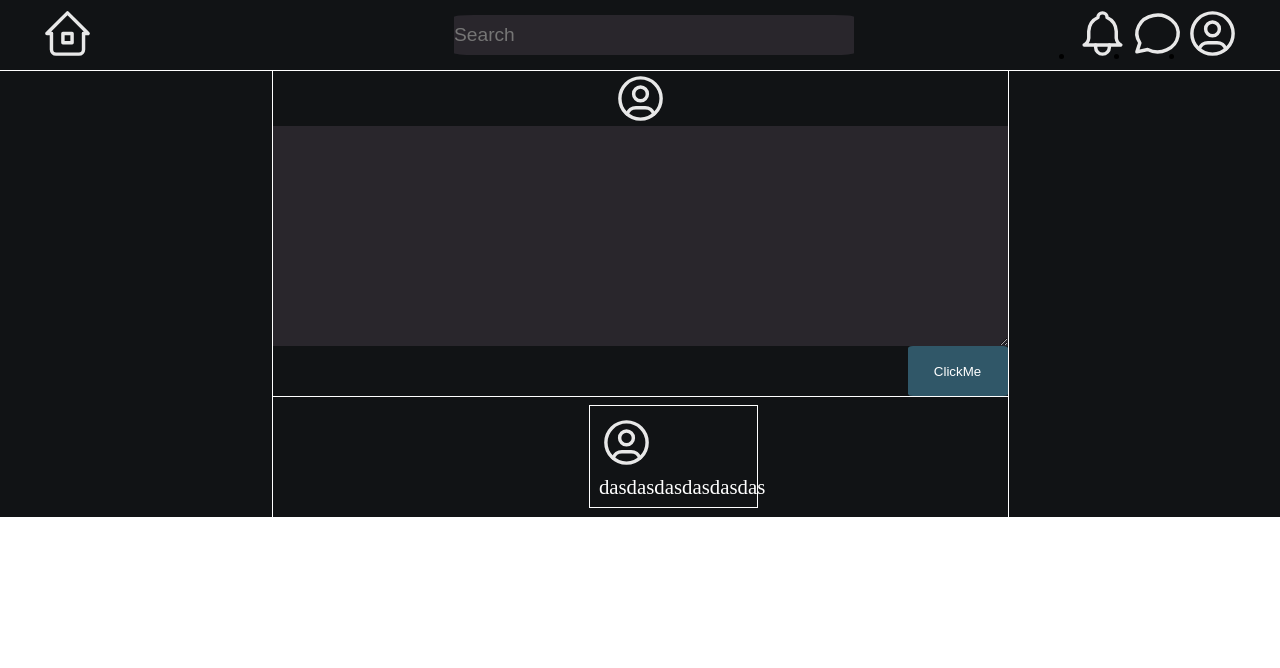
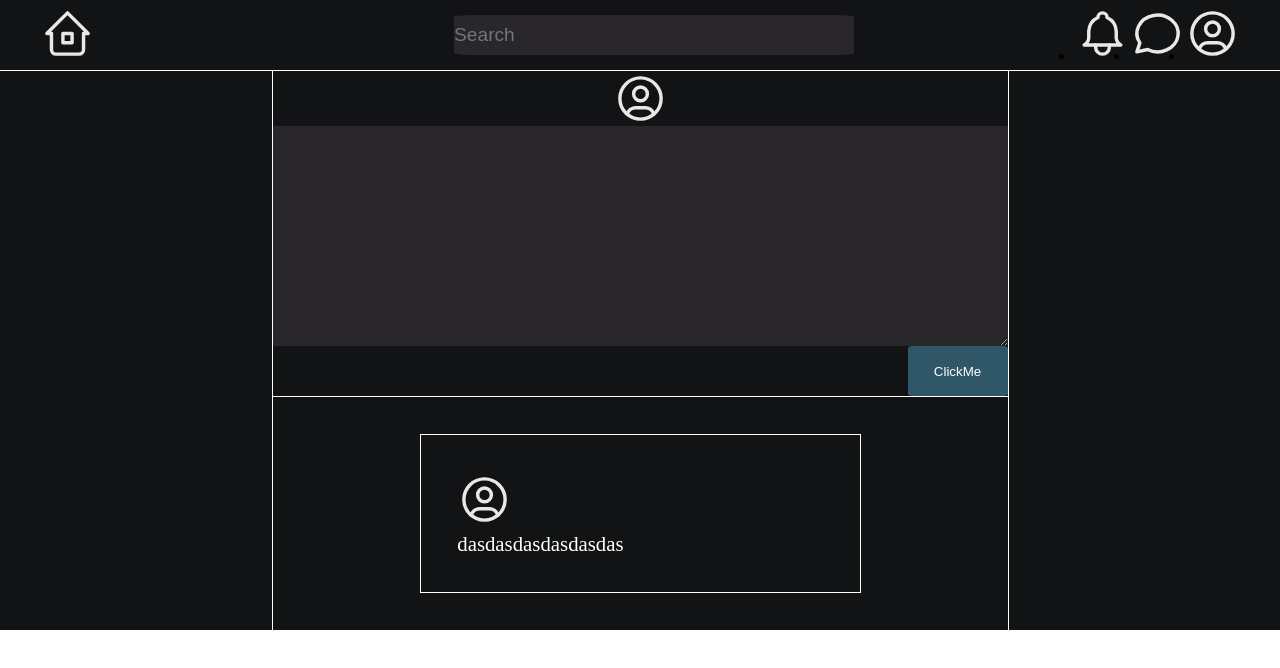
Before and after one commit to Roadzik/first-react-website, a React (Create React App) app: page / in a window 1280 px wide. Shown: the top 668 px of the page. Built offline with nearby package versions, Linux system fonts and the light colour scheme.

Commit message:
Fixing standard errors in JS and CSS

```diff
--- a/src/components/Home/Home.css
+++ b/src/components/Home/Home.css
@@ -55,17 +55,16 @@ input[type="submit"] {
   height: 100%;
 }
 
-.posts{
+.posts {
   width: 100%;
   height: fit-content;
   display: flex;
   justify-content: center;
-  flex-direction: row;
+  flex-direction: column;
 }
 
 .post-container {
   border: 1px solid white;
-  width: 100%;
   margin: 5% 20%;
   padding: 5%;
 }
--- a/src/components/Home/Home.js
+++ b/src/components/Home/Home.js
@@ -1,19 +1,24 @@
 import './Home.css'
+import React, { useEffect, useState } from 'react'
 import PostList from '../PostList'
-import { useState } from 'react'
+
+import useFirstRender from '../../hooks/useFirstRender'
 
 const Home = () => {
-
   const [text, setText] = useState('')
   const [posts, setPosts] = useState([
-    {text:'dasdasdasdasdasdas', id:1}
+    { text: 'dasdasdasdasdasdas', id: 1 }
   ])
 
-  const handleClick = (e) => {
+  const handleClick = (e, arr) => {
     e.preventDefault()
     setText(e.target.parentElement[0].value)
-    setPosts(...posts, { text: text, id:2 } )
   }
+
+  const firstRender = useFirstRender()
+  useEffect(() => {
+    if (!firstRender) { setPosts([...posts, { text, id: 2 }]) }
+  }, [text])
 
   return (
     <div className='home'>
@@ -23,12 +28,10 @@ const Home = () => {
           <img src='user.svg' alt='User' />
           <form action=''>
             <textarea name='post' id='post' cols='60' rows='10' />
-            <input type='submit' value='ClickMe' onClick={handleClick} />
+            <input type='submit' value='ClickMe' onClick={(e) => handleClick(e, posts)} />
           </form>
         </div>
-        <div className="posts">
-          <PostList posts={posts} />
-        </div>
+        <PostList posts={posts} />
       </div>
       <div className='idk' />
     </div>
--- a/src/components/PostList.js
+++ b/src/components/PostList.js
@@ -1,15 +1,15 @@
 const PostList = (props) => {
   const posts = props.posts
   return (
-        <div>
+    <div className='posts'>
       {posts.map((post) => (
-            <div className="post-container" key={post.id}>
+        <div className='post-container' key={post.id}>
           <img src='user.svg' alt='User' />
-              <p>{ post.text }</p>
+          <p>{post.text}</p>
         </div>
       ))}
     </div>
-    );
+  )
 }
 
-  export default PostList;
+export default PostList
--- /dev/null
+++ b/src/hooks/useFirstRender.js
@@ -0,0 +1,11 @@
+import { useRef, useEffect } from 'react'
+
+export default function useFirstRender () {
+  const firstRender = useRef(true)
+
+  useEffect(() => {
+    firstRender.current = false
+  }, [])
+
+  return firstRender.current
+}
```
Lines whose indentation alone changed are shown as unchanged.
